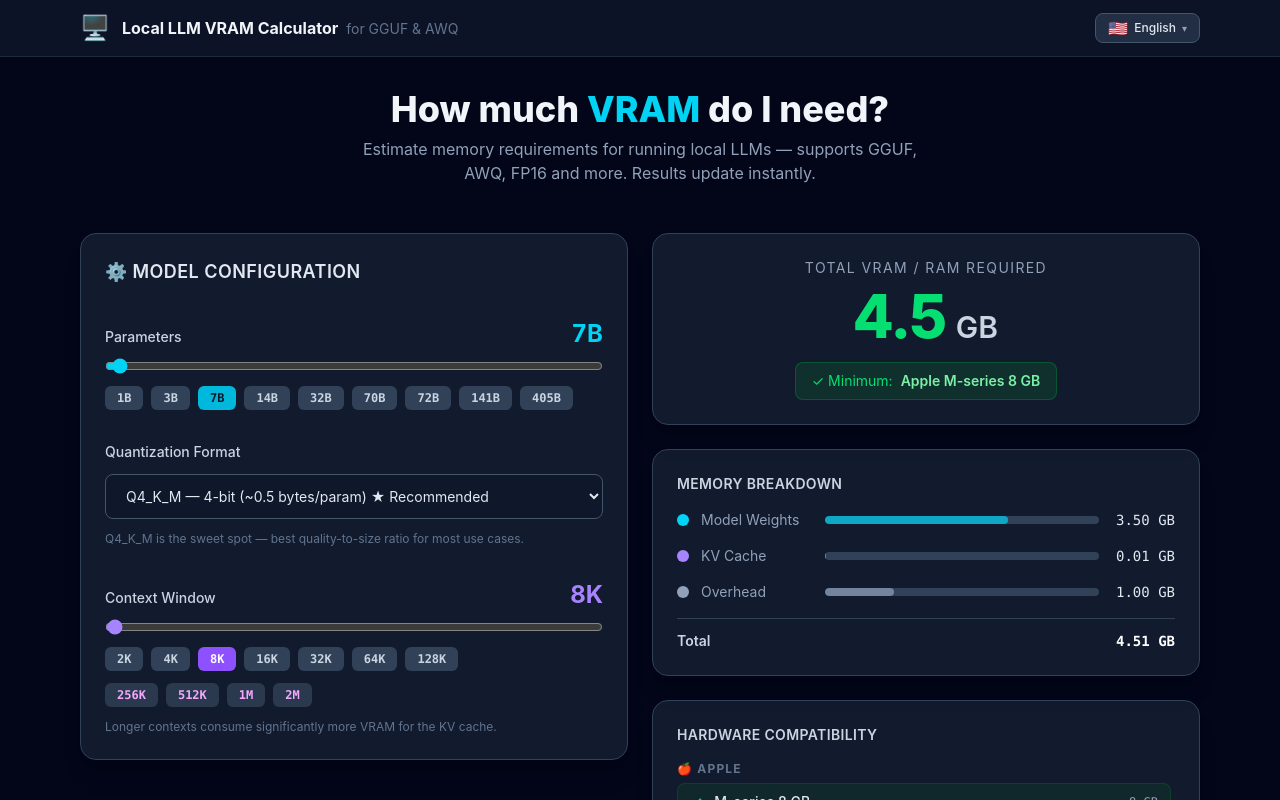
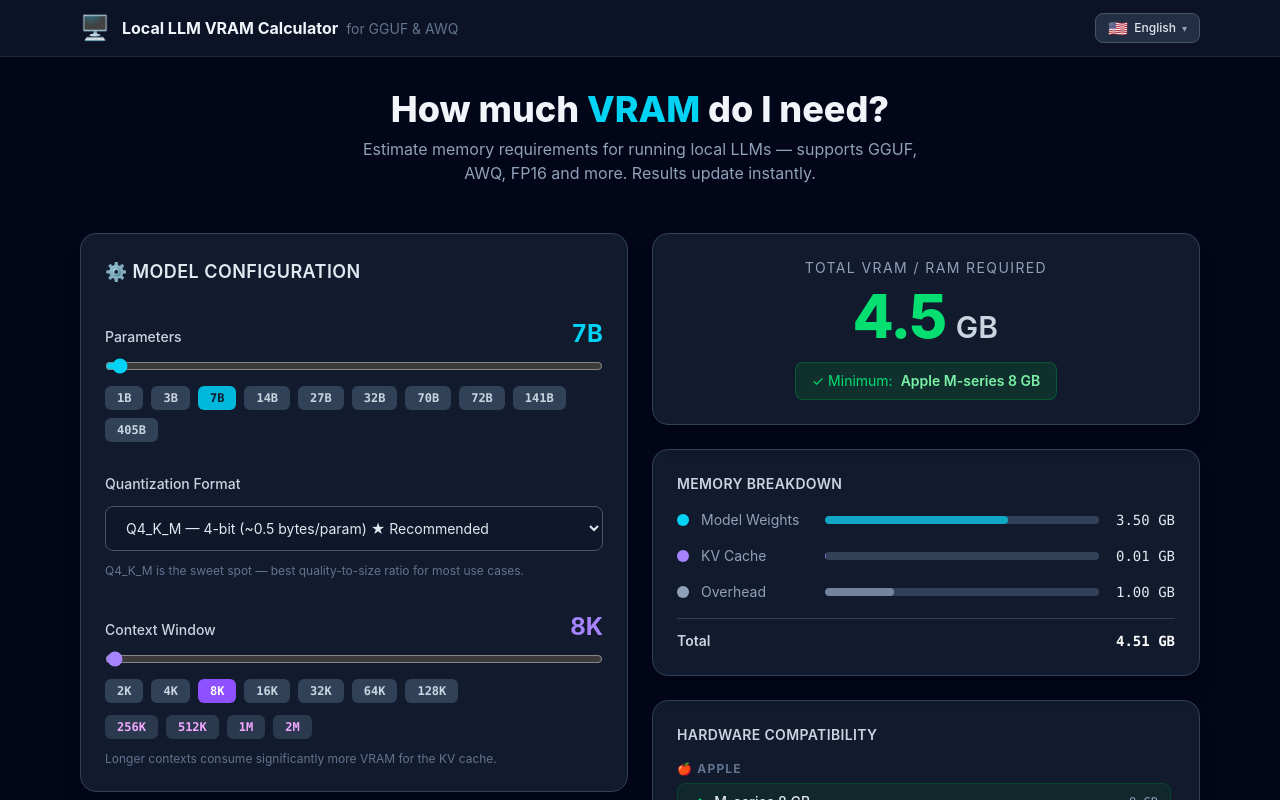
Before and after one commit to slashman413/llm-calc, a React (Vite) app: page / in a window 1280 px wide. Shown: the top 800 px of the page. Built offline with nearby package versions, Linux system fonts and the light colour scheme.

Commit message:
Add 27B parameter preset (e.g. Gemma 2 27B) to Model Configuration
author: claude-code

```diff
--- a/src/components/InputPanel.tsx
+++ b/src/components/InputPanel.tsx
@@ -10,7 +10,7 @@ interface Props {
   onContext: (v: number) => void;
 }
 
-const PARAM_PRESETS = [1, 3, 7, 14, 32, 70, 72, 141, 405];
+const PARAM_PRESETS = [1, 3, 7, 14, 27, 32, 70, 72, 141, 405];
 const CONTEXT_PRESETS_SMALL = [2, 4, 8, 16, 32, 64, 128];
 const CONTEXT_PRESETS_LARGE = [256, 512, 1024, 2048];
 
```
